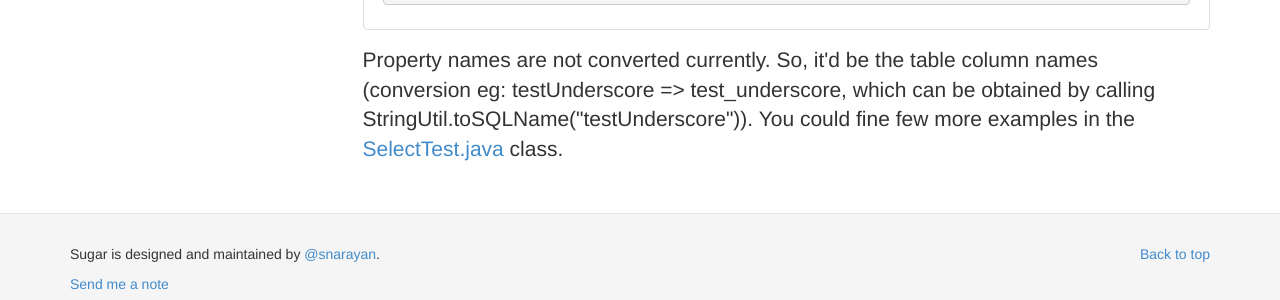
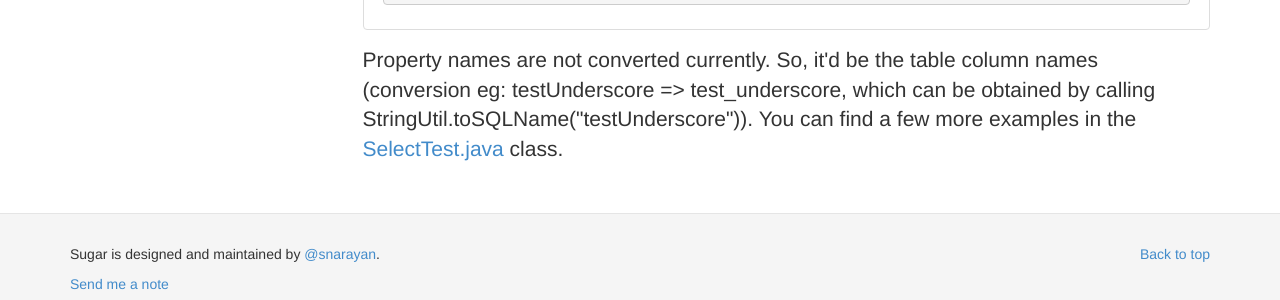
Before and after one commit to chennaione/sugar, a Jekyll site: the page built from query.html, in a window 1280 px wide and 900 px high, scrolled down 588 px. Shown: the part 566-866 px from the top of the window. Built offline with Jekyll 4.4.1, drawn with Linux system fonts in a browser that asks for light colours; Markdown is read by kramdown in place of the engine named in the settings; comment, search, counter and statistics services are not loaded.

Commit message:
Fix typo

```diff
--- a/query.html
+++ b/query.html
@@ -62,7 +62,7 @@
 .list();
 {% endhighlight %}
         </div>
-        <p class="lead">Property names are not converted currently. So, it'd be the table column names (conversion eg: testUnderscore => test_underscore, which can be obtained by calling StringUtil.toSQLName("testUnderscore")). You could fine few more examples in the <a href="https://github.com/satyan/sugar/blob/master/library/test/com/orm/query/SelectTest.java">SelectTest.java</a> class.
+        <p class="lead">Property names are not converted currently. So, it'd be the table column names (conversion eg: testUnderscore => test_underscore, which can be obtained by calling StringUtil.toSQLName("testUnderscore")). You can find a few more examples in the <a href="https://github.com/satyan/sugar/blob/master/library/test/com/orm/query/SelectTest.java">SelectTest.java</a> class.
         </p>
       </section>
 
```
